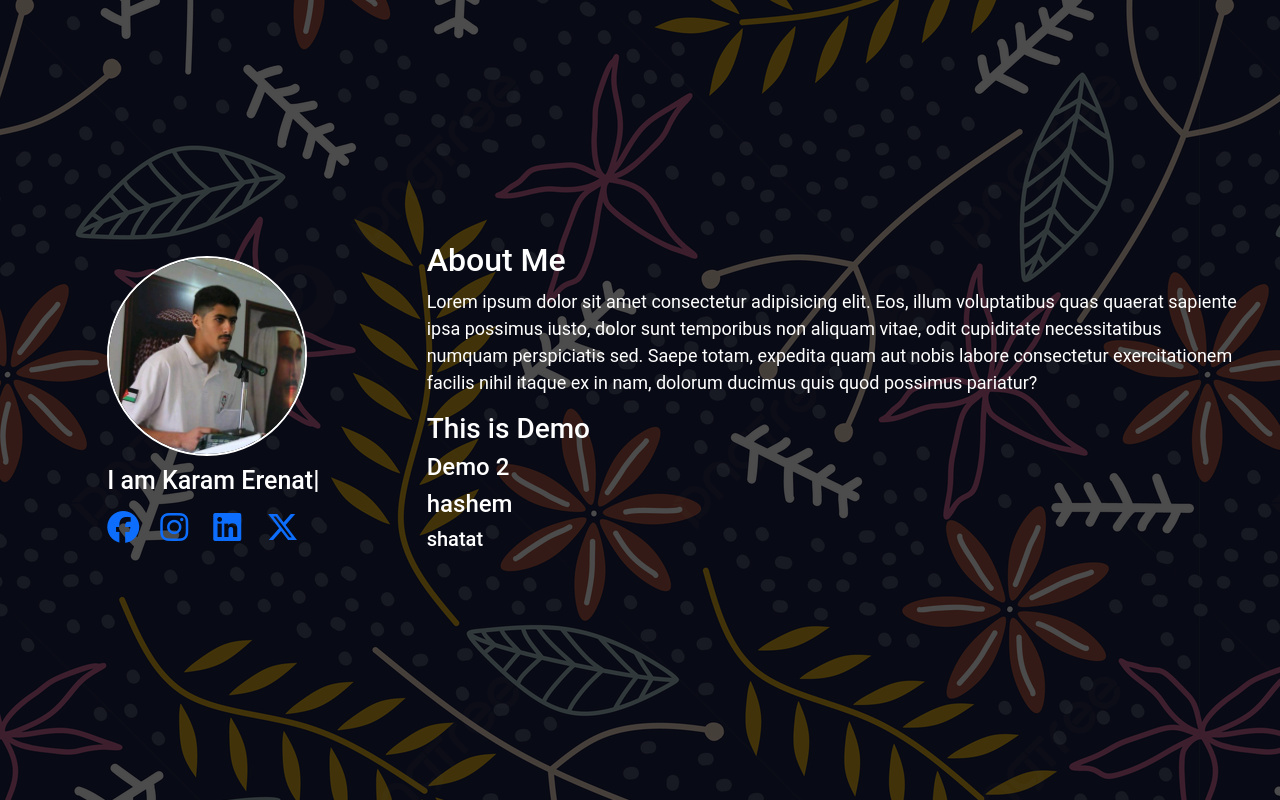
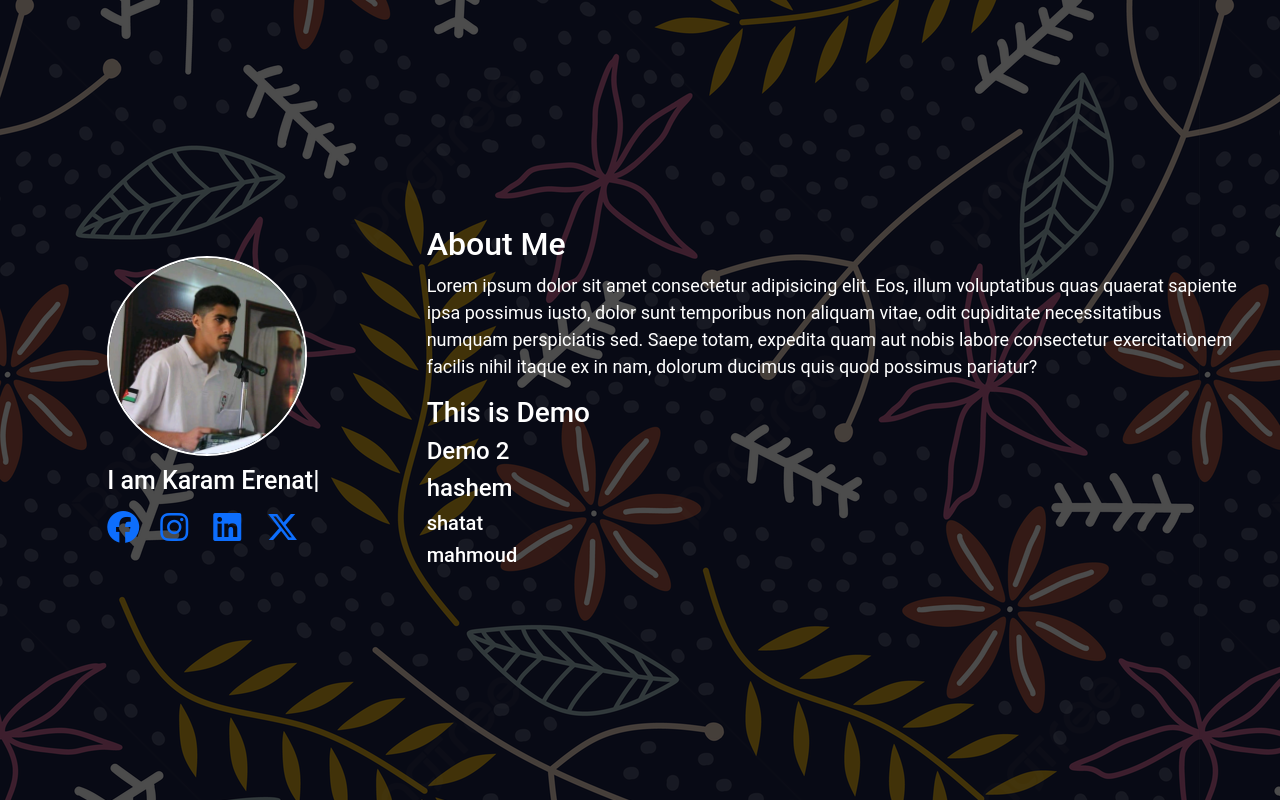
Before and after one commit to INFINITE-Team-JO/Demo2, a plain HTML site: page index.html in a window 1280 px wide. Drawn offline with Linux system fonts and the light colour scheme.

Commit message:
Update index.html

```diff
--- a/index.html
+++ b/index.html
@@ -37,6 +37,7 @@
                  <h4>Demo 2</h4>
                  <h4>hashem</h4>
                  <h5>shatat</h5>
+                 <h5>mahmoud</h5>
     </div>
 </div>
 
```
